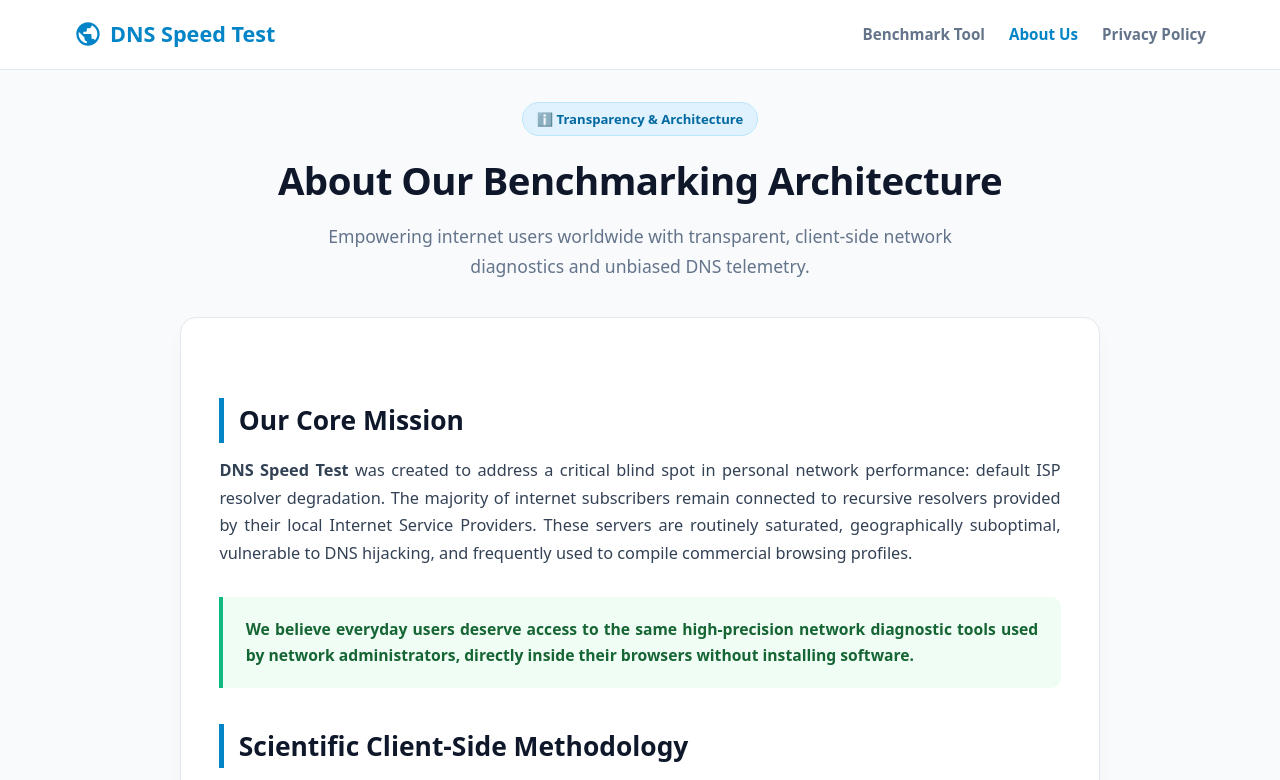
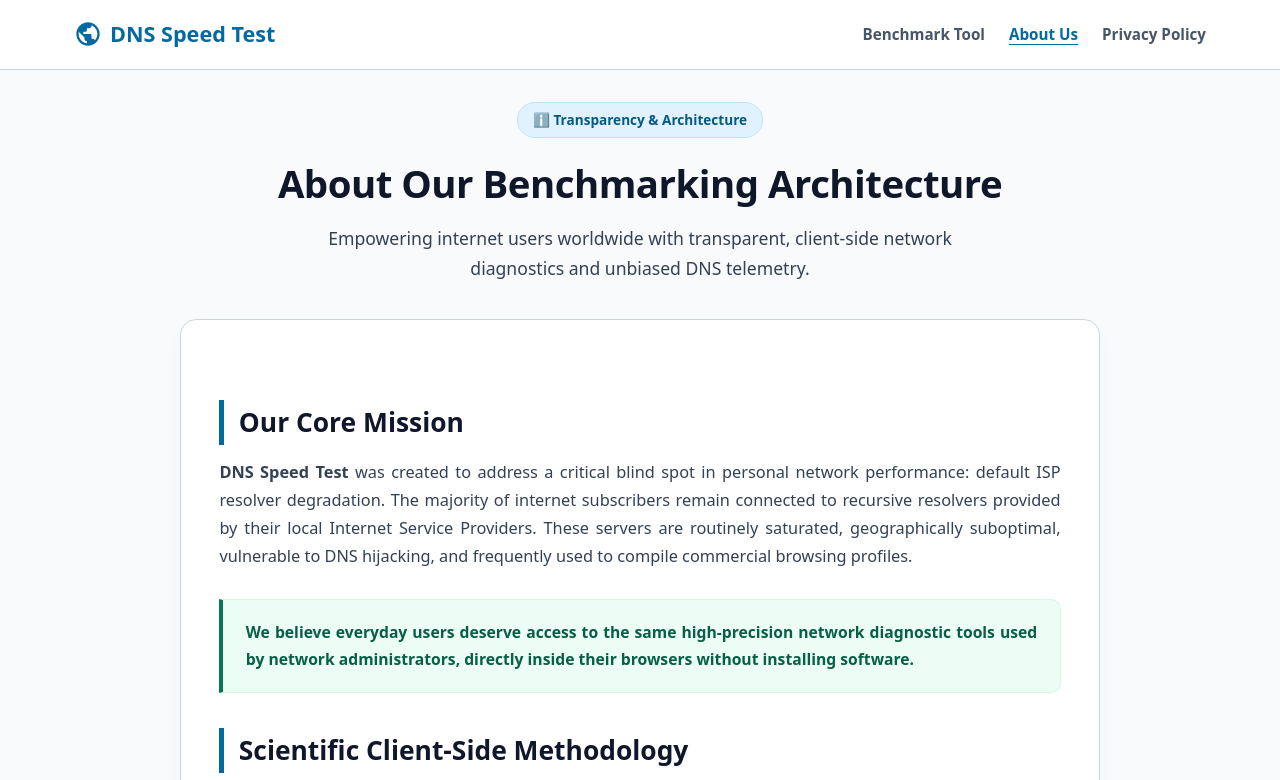
Before and after one commit to ahmedelazabdev/dnsspeedtest, a plain HTML site: page about.html in a window 1280 px wide. Shown: the top 780 px of the page. Drawn offline with Linux system fonts and the light colour scheme.

Commit message:
Update about.html

```diff
--- a/about.html
+++ b/about.html
@@ -48,18 +48,19 @@
 
     <style>
         :root {
-            --primary: #0284c7;
-            --primary-dark: #0369a1;
-            --accent: #10b981;
-            --warning: #f59e0b;
-            --danger: #ef4444;
+            /* WCAG AA Compliant Color Palette */
+            --primary: #0369a1;         /* Sky 700: 5.6:1 contrast on white */
+            --primary-dark: #075985;    /* Sky 800 */
+            --accent: #047857;         /* Emerald 700: 5.5:1 on white */
+            --warning: #b45309;        /* Amber 700 */
+            --danger: #b91c1c;         /* Red 700 */
             --bg-page: #f8fafc;
             --surface: #ffffff;
             --surface-hover: #f1f5f9;
-            --border: #e2e8f0;
-            --text-title: #0f172a;
-            --text-body: #334155;
-            --text-muted: #64748b;
+            --border: #cbd5e1;
+            --text-title: #0f172a;      /* Slate 900: 16.5:1 contrast */
+            --text-body: #334155;       /* Slate 700: 8.9:1 contrast */
+            --text-muted: #475569;      /* Slate 600: 6.9:1 contrast */
             --radius-lg: 16px;
             --radius-md: 10px;
             --shadow: 0 10px 25px -5px rgba(0, 0, 0, 0.04);
@@ -74,24 +75,24 @@
         .brand svg { width: 28px; height: 28px; fill: var(--primary); }
         .nav-links { display: flex; gap: 1.5rem; list-style: none; }
         .nav-links a { text-decoration: none; color: var(--text-muted); font-weight: 600; font-size: 0.95rem; transition: color 0.2s; }
-        .nav-links a:hover, .nav-links a.active { color: var(--primary); }
+        .nav-links a:hover, .nav-links a.active { color: var(--primary); text-decoration: underline; text-underline-offset: 4px; }
 
         main { max-width: 960px; width: 100%; margin: 2rem auto; padding: 0 1.25rem; flex: 1; }
 
         .hero { text-align: center; margin-bottom: 2.2rem; }
-        .hero-badge { display: inline-flex; align-items: center; gap: 0.4rem; background: #e0f2fe; color: #0369a1; font-size: 0.82rem; font-weight: 700; padding: 0.3rem 0.85rem; border-radius: 9999px; margin-bottom: 0.8rem; border: 1px solid #bae6fd; }
+        .hero-badge { display: inline-flex; align-items: center; gap: 0.4rem; background: #e0f2fe; color: #075985; font-size: 0.85rem; font-weight: 700; padding: 0.35rem 0.95rem; border-radius: 9999px; margin-bottom: 0.8rem; border: 1px solid #bae6fd; }
         .hero h1 { font-size: 2.4rem; font-weight: 900; color: var(--text-title); margin-bottom: 0.5rem; letter-spacing: -0.5px; }
-        .hero p { color: var(--text-muted); font-size: 1.1rem; max-width: 720px; margin: 0 auto; }
+        .hero p { color: var(--text-body); font-size: 1.1rem; max-width: 720px; margin: 0 auto; }
 
         .content-box { background: var(--surface); border: 1px solid var(--border); border-radius: var(--radius-lg); padding: 2.8rem 2.4rem; margin-bottom: 3.5rem; box-shadow: var(--shadow); }
         .content-box h2 { font-size: 1.65rem; color: var(--text-title); margin: 2.2rem 0 0.9rem; border-left: 5px solid var(--primary); padding-left: 0.9rem; }
         .content-box p { margin-bottom: 1.25rem; font-size: 1.02rem; text-align: justify; }
         .content-box ul { padding-left: 2rem; margin-bottom: 1.5rem; }
         .content-box li { margin-bottom: 0.65rem; font-size: 1.01rem; }
-        .content-box code { background: #f1f5f9; padding: 0.2rem 0.45rem; border-radius: 4px; font-family: ui-monospace, SFMono-Regular, Menlo, monospace; color: #0369a1; font-size: 0.9em; }
+        .content-box code { background: #f1f5f9; padding: 0.2rem 0.45rem; border-radius: 4px; font-family: ui-monospace, SFMono-Regular, Menlo, monospace; color: #075985; font-size: 0.9em; border: 1px solid #e2e8f0; }
 
-        .highlight-box { background: #f0fdf4; border-left: 4px solid var(--accent); padding: 1.2rem 1.4rem; border-radius: 0 var(--radius-md) var(--radius-md) 0; margin: 1.8rem 0; }
-        .highlight-box p { margin: 0; color: #166534; font-weight: 600; font-size: 0.98rem; }
+        .highlight-box { background: #ecfdf5; border-left: 4px solid var(--accent); padding: 1.2rem 1.4rem; border-radius: 0 var(--radius-md) var(--radius-md) 0; margin: 1.8rem 0; border-top: 1px solid #d1fae5; border-right: 1px solid #d1fae5; border-bottom: 1px solid #d1fae5; }
+        .highlight-box p { margin: 0; color: #065f46; font-weight: 700; font-size: 0.98rem; }
 
         footer { background: var(--surface); border-top: 1px solid var(--border); padding: 2.2rem 1.5rem; margin-top: auto; }
         .footer-inner { max-width: 1180px; margin: 0 auto; display: flex; justify-content: space-between; align-items: center; flex-wrap: wrap; gap: 1rem; }
@@ -110,7 +111,7 @@
     <header>
         <div class="nav-wrap">
             <a href="/" class="brand">
-                <svg viewBox="0 0 24 24"><path d="M12 2C6.48 2 2 6.48 2 12s4.48 10 10 10 10-4.48 10-10S17.52 2 12 2zm-1 17.93c-3.95-.49-7-3.85-7-7.93 0-.62.08-1.21.21-1.79L9 15v1c0 1.1.9 2 2 2v1.93zm6.9-2.54c-.26-.81-1-1.39-1.9-1.39h-1v-3c0-.55-.45-1-1-1H8v-2h2c.55 0 1-.45 1-1V7h2c1.1 0 2-.9 2-2v-.41c2.93 1.19 5 4.06 5 7.41 0 2.08-.8 3.97-2.1 5.39z"/></svg>
+                <svg viewBox="0 0 24 24" aria-hidden="true"><path d="M12 2C6.48 2 2 6.48 2 12s4.48 10 10 10 10-4.48 10-10S17.52 2 12 2zm-1 17.93c-3.95-.49-7-3.85-7-7.93 0-.62.08-1.21.21-1.79L9 15v1c0 1.1.9 2 2 2v1.93zm6.9-2.54c-.26-.81-1-1.39-1.9-1.39h-1v-3c0-.55-.45-1-1-1H8v-2h2c.55 0 1-.45 1-1V7h2c1.1 0 2-.9 2-2v-.41c2.93 1.19 5 4.06 5 7.41 0 2.08-.8 3.97-2.1 5.39z"/></svg>
                 <span>DNS Speed Test</span>
             </a>
             <ul class="nav-links">
@@ -160,7 +161,7 @@
     <footer>
         <div class="footer-inner">
             <div class="footer-brand">DNS <span>Speed Test</span></div>
-            <div class="footer-copy">&copy;  DNS Speed Test &mdash; Real-time client-side DNS benchmarking.</div>
+            <div class="footer-copy">&copy; DNS Speed Test &mdash; Real-time client-side DNS benchmarking.</div>
         </div>
     </footer>
 
```
